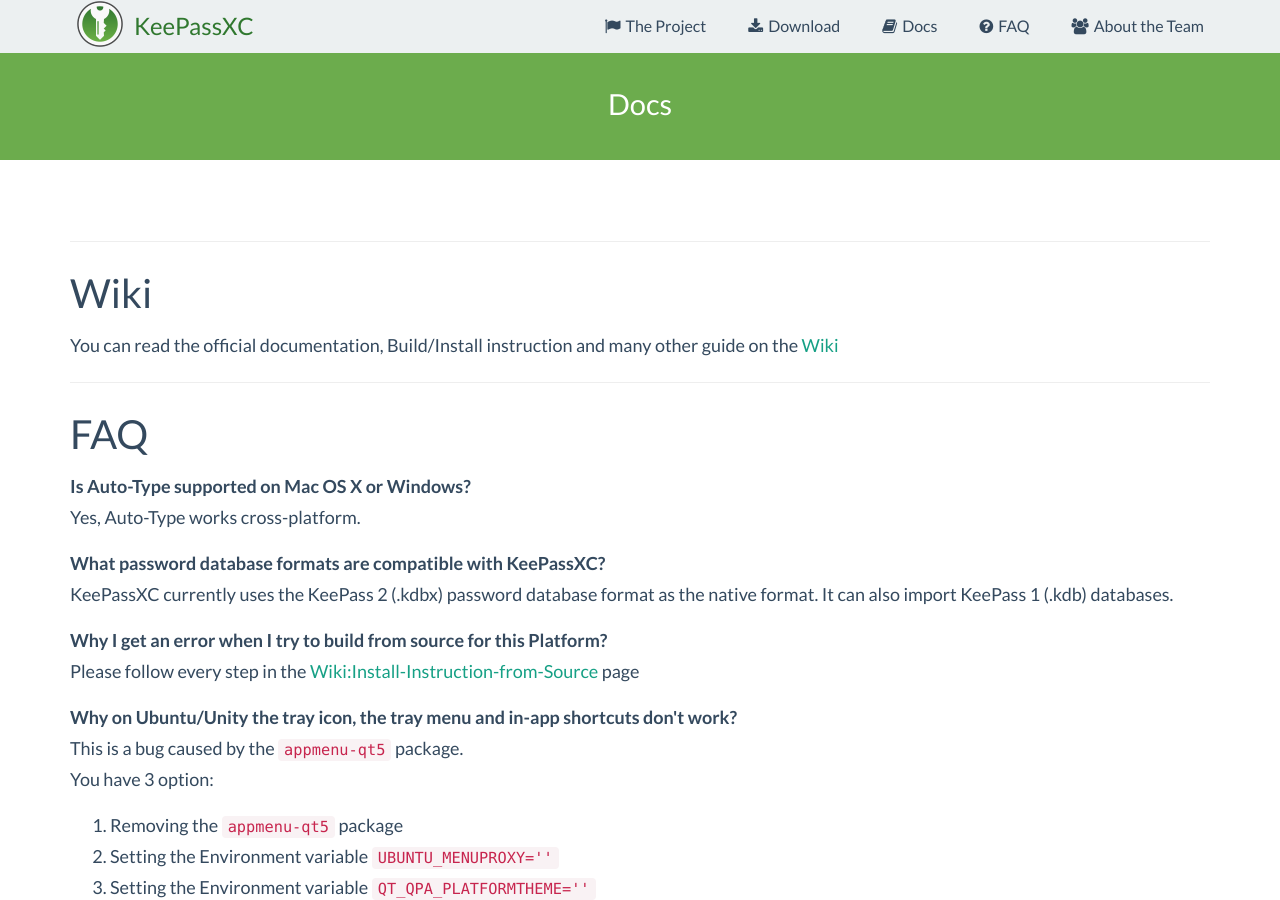
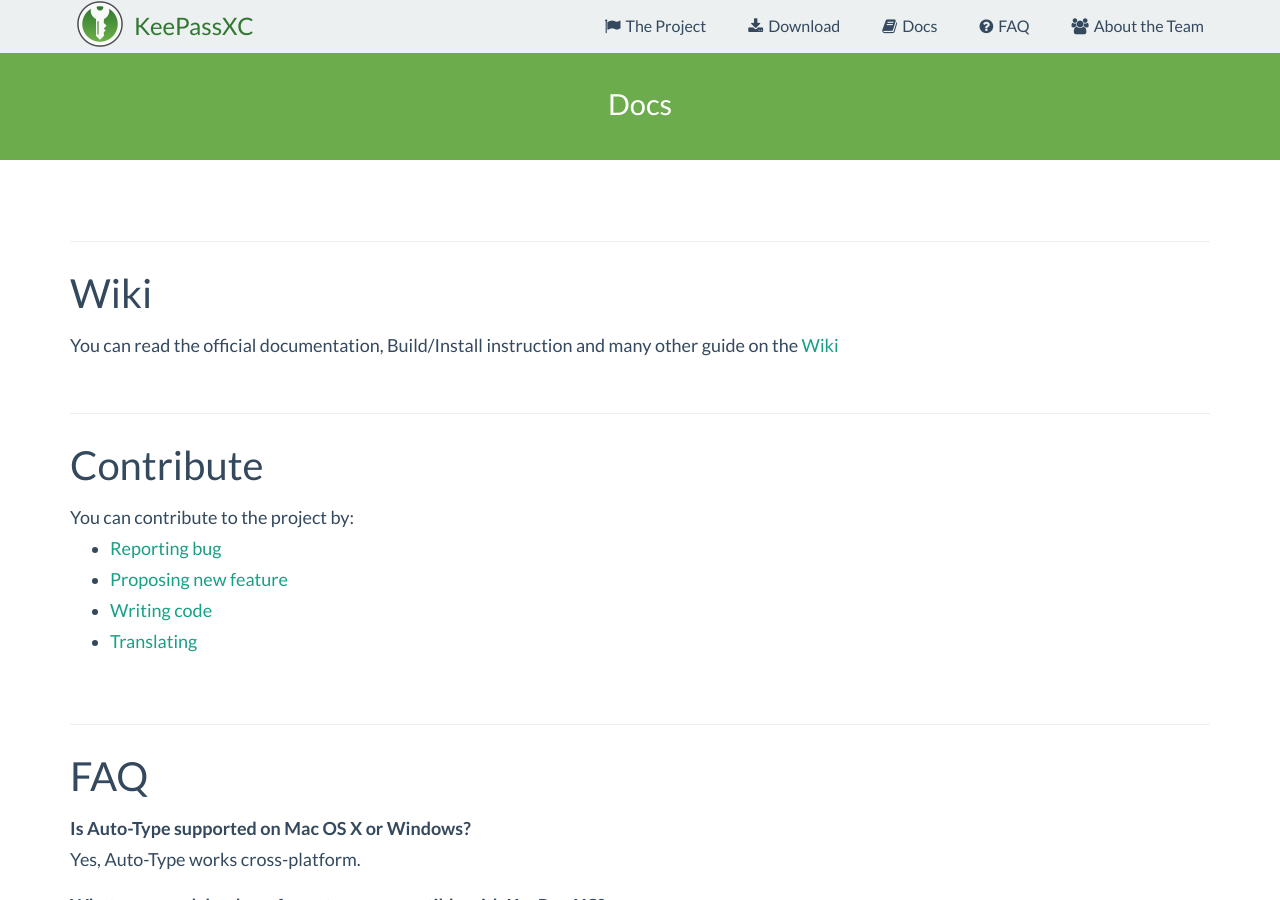
Before and after one commit to keepassxreboot/keepassxc-org, a Jekyll site: the page built from docs.html, in a window 1280 px wide and 900 px high. Built offline with Jekyll 4.4.1, drawn with Linux system fonts in a browser that asks for light colours.

Commit message:
Add contributing

```diff
--- a/docs.html
+++ b/docs.html
@@ -10,6 +10,21 @@
   <h3>Wiki</h3>
   You can read the official documentation, Build/Install instruction and many other guide on the <a href="https://github.com/keepassxreboot/keepassxc/wiki">Wiki</a>
 </div>
+
+<br/>
+
+<div><a name="contribute"></a><hr/>
+  <h3>Contribute</h3>
+  You can contribute to the project by:
+  <ul>
+    <li><a href="https://github.com/keepassxreboot/keepassxc/blob/develop/.github/CONTRIBUTING.md#bug-reports">Reporting bug</a></li>
+    <li><a href="https://github.com/keepassxreboot/keepassxc/blob/develop/.github/CONTRIBUTING.md#feature-requests">Proposing new feature</a></li>
+    <li><a href="https://github.com/keepassxreboot/keepassxc/blob/develop/.github/CONTRIBUTING.md#your-first-code-contribution">Writing code</a></li>
+    <li><a href="https://github.com/keepassxreboot/keepassxc/blob/develop/.github/CONTRIBUTING.md#translations">Translating</a></li>
+  </ul>
+</div>
+
+<br/>
 
 <div><a name="faq"></a><hr/>
   <h3>FAQ</h3>
--- a/project.html
+++ b/project.html
@@ -18,12 +18,15 @@
   </ul>
 </div>
 
+<br/>
+
 <div><a name="changelog"></a><hr/>
   <h5>Last Version's Changelog</h5>
 
   <a href="https://github.com/keepassxreboot/keepassxc/blob/develop/CHANGELOG">Complete CHANGELOG</a>
 </div>
 
+<br/>
 
 <div><a name="requirements"></a><hr/>
   <h5>Requirements</h5>
```
